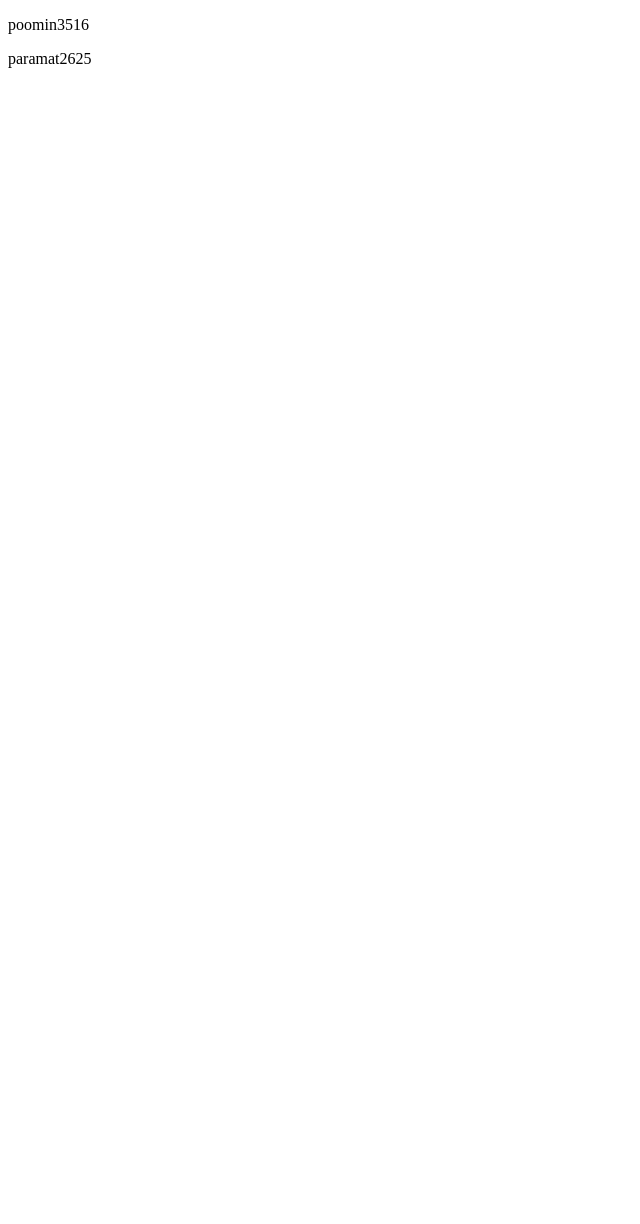
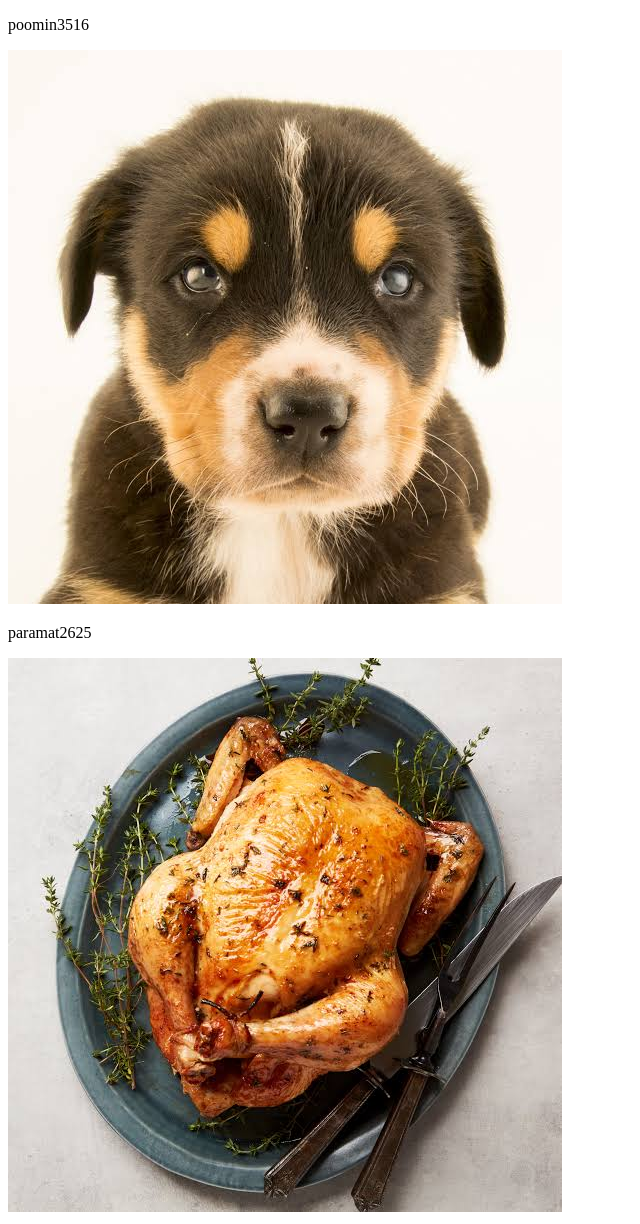
Before and after one commit to Poomincake/lab3, a plain HTML site: page index.html in a window 1280 px wide. Shown: the whole page, without its empty margins (0-640 px from the left). Before the commit the page ends 800 px from the top, so only its background shows below. Drawn offline with Linux system fonts and the light colour scheme.

Commit message:
add images

```diff
--- a/index.html
+++ b/index.html
@@ -7,6 +7,8 @@
 </head>
 <body>
     <p>poomin3516</p>
+    <img src="a_image.jpg" alt="Image of Alice">
     <p>paramat2625</p>
+    <img src="a_image1.jpg" alt="Image of Alice">
 </body>
 </html>
```
Also changed, not shown: a_image.jpg (added), a_image1.jpg (added).
